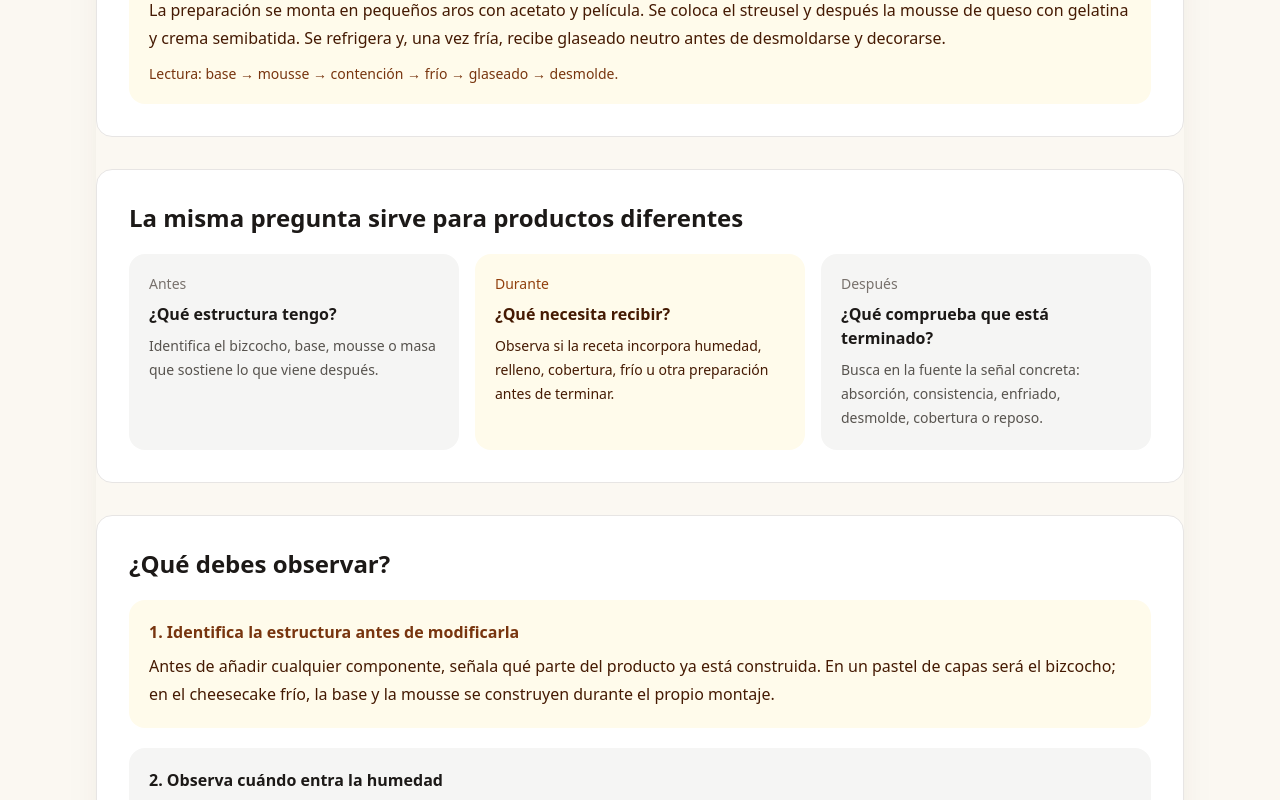
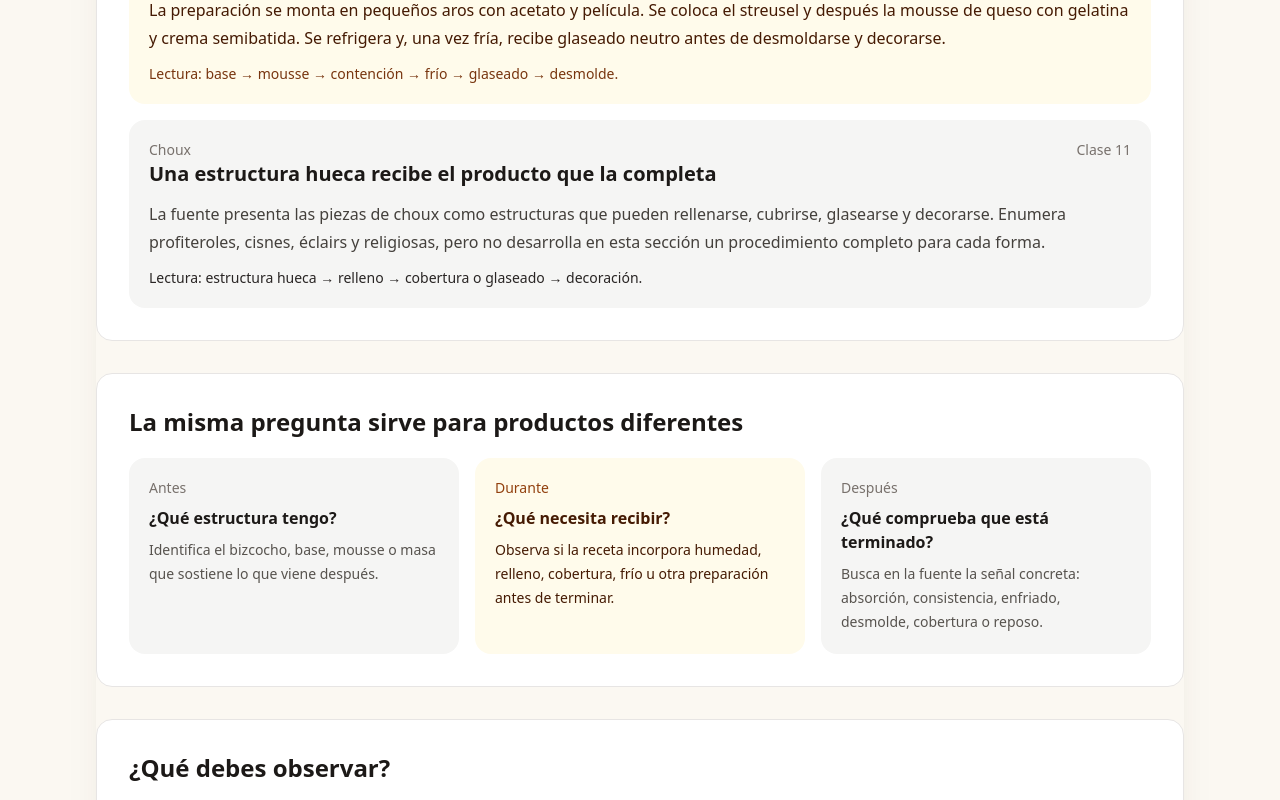
Before and after one commit to Drworm82/CursoPanadero, a Next.js app: page /leccion-cerrar-un-pastel in a window 1280 px wide. Shown: the part 2200-3000 px from the top of the page. Built offline with nearby package versions, Linux system fonts and the light colour scheme; no server answers.

Commit message:
feat: completa L24 como integración del módulo 3

```diff
--- a/pages/leccion-cerrar-un-pastel.js
+++ b/pages/leccion-cerrar-un-pastel.js
@@ -58,7 +58,7 @@ export default function LessonTwentyFourPage() {
         </section>
 
         <section className="rounded-2xl border border-stone-200 bg-white p-6 sm:p-8">
-          <h2 className="text-2xl font-semibold text-stone-900">Cuatro productos para aprender a leer la secuencia</h2>
+          <h2 className="text-2xl font-semibold text-stone-900">Cinco productos para aprender a leer la secuencia</h2>
           <p className="mt-3 max-w-3xl leading-7 text-stone-700">
             No necesitas aprender cuatro recetas aisladas. Compara qué ocurre después de que cada estructura está lista.
           </p>
@@ -132,6 +132,24 @@ export default function LessonTwentyFourPage() {
               </p>
               <p className="mt-3 text-sm font-medium text-amber-900">
                 Lectura: base → mousse → contención → frío → glaseado → desmolde.
+              </p>
+            </article>
+
+            <article className="rounded-2xl bg-stone-100 p-5">
+              <div className="flex flex-col gap-2 sm:flex-row sm:items-start sm:justify-between">
+                <div>
+                  <p className="text-sm font-medium text-stone-500">Choux</p>
+                  <h3 className="text-xl font-semibold text-stone-900">Una estructura hueca recibe el producto que la completa</h3>
+                </div>
+                <span className="text-sm text-stone-500">Clase 11</span>
+              </div>
+              <p className="mt-3 leading-7 text-stone-700">
+                La fuente presenta las piezas de choux como estructuras que pueden rellenarse, cubrirse,
+                glasearse y decorarse. Enumera profiteroles, cisnes, éclairs y religiosas, pero no desarrolla
+                en esta sección un procedimiento completo para cada forma.
+              </p>
+              <p className="mt-3 text-sm font-medium text-stone-800">
+                Lectura: estructura hueca → relleno → cobertura o glaseado → decoración.
               </p>
             </article>
           </div>
@@ -248,8 +266,8 @@ export default function LessonTwentyFourPage() {
               gelatina, montaje y refrigeración antes del desmolde.
             </p>
             <p className="leading-7">
-              <strong>La receta puede leerse como una secuencia:</strong> estructura, transformación, montaje y
-              señal de finalización.
+              <strong>El producto terminado es una secuencia de decisiones, no solamente una receta:</strong>
+              estructura, humedad, relleno, montaje, cobertura y acabado aparecen de maneras diferentes según el producto.
             </p>
           </div>
         </section>
```
